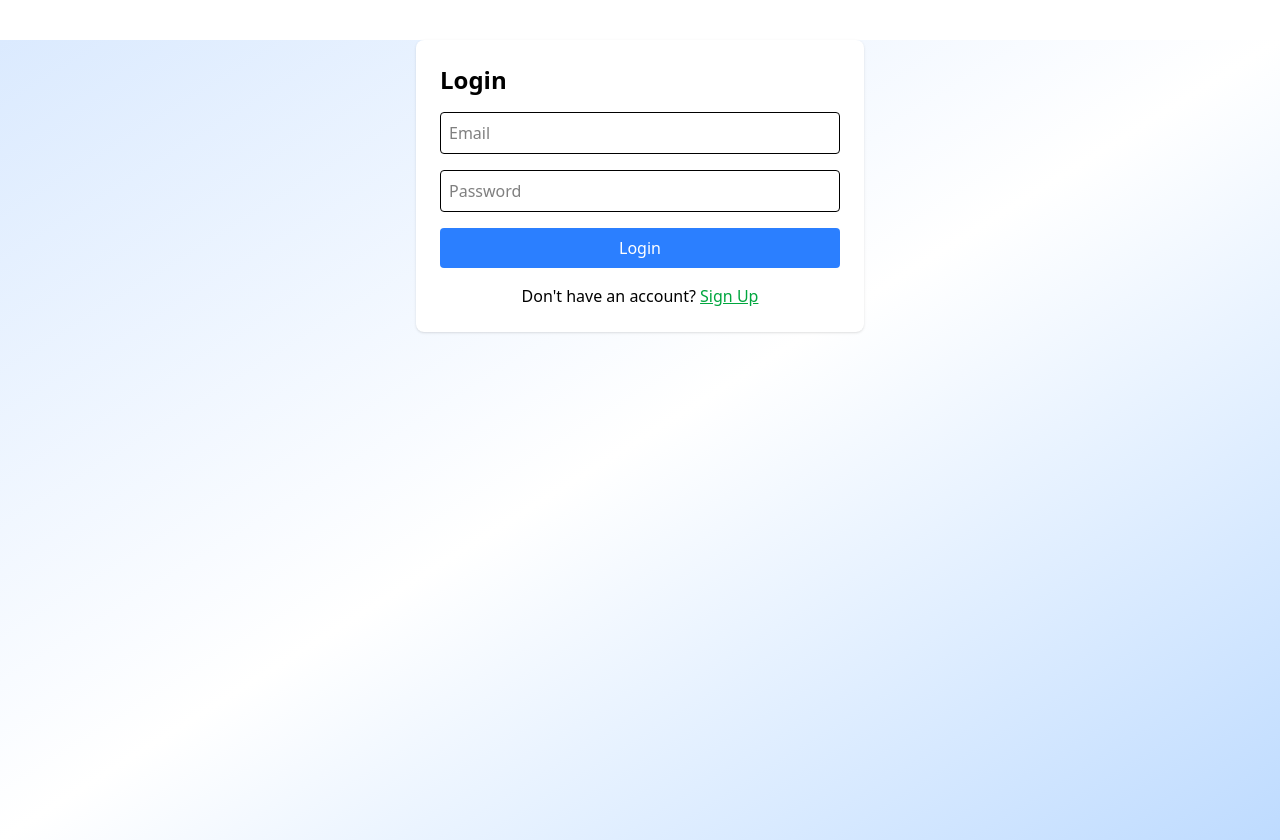
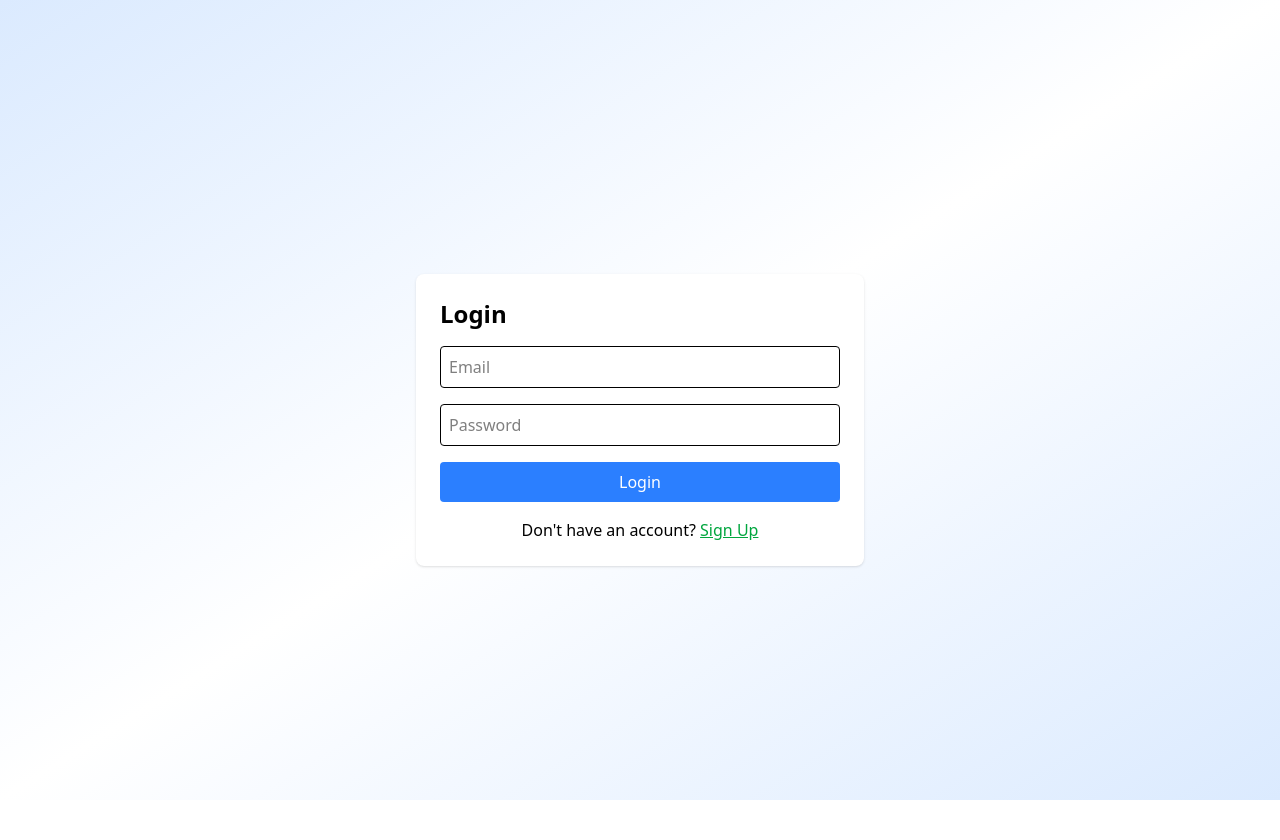
Before and after one commit to vitesh-reddy/Blogify, a React (Vite) app in the folder frontend/: page / in a window 1280 px wide. After the commit the page ends 800 px from the top, so only its background shows below. Built offline with nearby package versions, Linux system fonts and the light colour scheme; no server answers.

Commit message:
Improved alignment

```diff
--- a/frontend/src/App.jsx
+++ b/frontend/src/App.jsx
@@ -5,6 +5,7 @@ import Login from './components/Login';
 import Signup from './components/Signup';
 import ShowBlog from './components/ShowBlog';
 import { getBlogs, logout } from './services/api';
+import axios from 'axios';
 
 function App() {
     const [loggedIn, setLoggedIn] = useState(false);
@@ -13,10 +14,19 @@ function App() {
     const [editBlog, setEditBlog] = useState(null);
     const [showLogin, setShowLogin] = useState(true);
     const [showBlog, setShowBlog] = useState(null);
+    const customStyle = " flex flex-col justify-center";
+    const appStyle = "min-h-screen bg-gradient-to-br from-blue-100 via-white to-blue-100" + (!loggedIn || showBlog != null ? customStyle : "");
 
     useEffect(() => {
         if (loggedIn) fetchBlogs();
     }, [loggedIn]);
+
+    useEffect(() => {
+    // Check if user is authenticated on mount
+    axios.get('http://localhost:5000/api/auth/me', { withCredentials: true })
+        .then(() => setLoggedIn(true))
+        .catch(() => setLoggedIn(false));
+}, []);
 
     const fetchBlogs = async () => {
         try {
@@ -36,7 +46,7 @@ function App() {
     };
 
     return (
-        <div className="min-h-screen bg-gradient-to-br from-blue-100 via-white to-blue-200">
+        <div className={appStyle}>
             {!loggedIn ? (
                 showLogin ? (
                     <Login setLoggedIn={setLoggedIn} setShowLogin={setShowLogin} />
```
